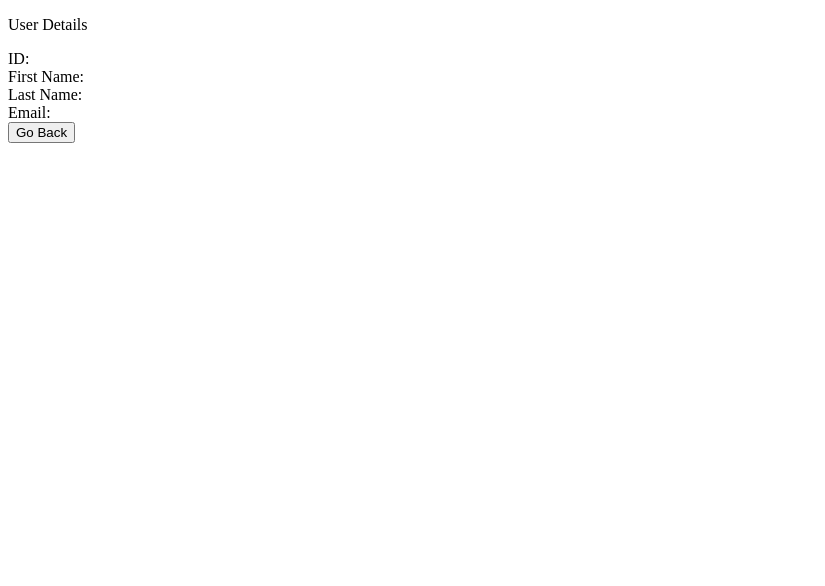
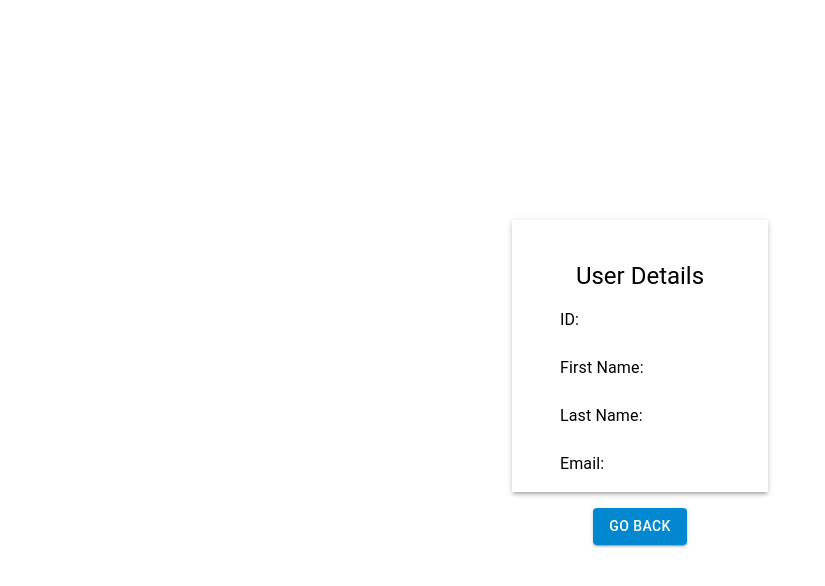
Before and after one commit to Random-Bee/Baisc_CRUD_app, a React (Create React App) app in the folder front/: page /info/1 in a window 1280 px wide. Shown: the top 586 px of the page, without its empty margins (0-825 px from the left). Built offline with nearby package versions, Linux system fonts and the light colour scheme; no server answers.

Commit message:
more css

```diff
--- a/front/src/components/addEdit/AddEdit.jsx
+++ b/front/src/components/addEdit/AddEdit.jsx
@@ -3,7 +3,7 @@ import { useNavigate, useParams, Link } from 'react-router-dom'
 import axios from 'axios'
 import { toast } from 'react-toastify'
 import './addEdit.css'
-import { Box, Container, Button, Stack, TextField, InputLabel } from '@mui/material'
+import { Box, Button, Stack, TextField} from '@mui/material'
 
 const initial = {
   fname: '',
@@ -61,7 +61,7 @@ const AddEdit = () => {
   }
 
   return (
-    <Box className='AddEdit'>
+    <Box className='AddEdit scale-up-center'>
       <form onSubmit={handleSubmit}>
         <Box>
         <Stack spacing={2} direction='column'>
--- a/front/src/components/addEdit/addEdit.css
+++ b/front/src/components/addEdit/addEdit.css
@@ -11,3 +11,29 @@
     padding: 0 20vw;
     margin-top: 1rem;
 }
+
+.scale-up-center {
+	-webkit-animation: scale-up-center 0.4s cubic-bezier(0.390, 0.575, 0.565, 1.000) both;
+	        animation: scale-up-center 0.4s cubic-bezier(0.390, 0.575, 0.565, 1.000) both;
+}
+
+ @-webkit-keyframes scale-up-center {
+    0% {
+      -webkit-transform: scale(0.5);
+              transform: scale(0.5);
+    }
+    100% {
+      -webkit-transform: scale(1);
+              transform: scale(1);
+    }
+  }
+  @keyframes scale-up-center {
+    0% {
+      -webkit-transform: scale(0.5);
+              transform: scale(0.5);
+    }
+    100% {
+      -webkit-transform: scale(1);
+              transform: scale(1);
+    }
+  }
--- a/front/src/components/get/Get.jsx
+++ b/front/src/components/get/Get.jsx
@@ -2,6 +2,7 @@ import React, {useState, useEffect} from 'react'
 import {useParams, Link} from 'react-router-dom'
 import axios from 'axios'
 import './get.css'
+import {Box, Button, Stack, Typography} from '@mui/material'
 
 const Get = () => {
 
@@ -17,22 +18,30 @@ const Get = () => {
   }, [id]);
 
   return (
-    <div className='Get'>
-      <div className="Get__card">
-        <div className="Get__card-header">
-          <p>User Details</p>
-        </div>
-        <div className="Get__container">
+    <Box className='Get slide-top'>
+      <Box className="Get__card" sx={{boxShadow:3, p:'1rem 3rem'}}>
+        <Box className="Get__card-header" align='center' sx={{m:'1.5rem 1rem 1rem 1rem'}}>
+          <Typography variant='h5' color='info'>User Details</Typography>
+        </Box>
+        <Stack spacing={3} direction='column' className="Get__container">
+          <Typography>
           ID: {user.ID}<br/>
+          </Typography>
+          <Typography>
           First Name: {user.First_Name}<br/>
+          </Typography>
+          <Typography>
           Last Name: {user.Last_Name}<br/>
+          </Typography>
+          <Typography>
           Email: {user.Email}<br/>
-        </div>
-      </div>
-      <Link to='/'>
-        <button className='Get__btn'>Go Back</button>
+          </Typography>
+        </Stack>
+      </Box>
+      <Link to='/' style={{textDecoration:'none'}}>
+        <Button variant='contained' color='info' className='Get__btn' style={{marginTop: '1rem'}}>Go Back</Button>
       </Link>
-    </div>
+    </Box>
   )
 }
 
--- a/front/src/components/get/get.css
+++ b/front/src/components/get/get.css
@@ -0,0 +1,34 @@
+.Get {
+    margin-top: 40vh;
+    display: flex;
+    flex-direction: column;
+    align-items: center;
+    justify-content: center;
+    font-family: 'Montserrat';
+}
+
+.slide-top {
+	-webkit-animation: slide-top 0.5s cubic-bezier(0.250, 0.460, 0.450, 0.940) both;
+	        animation: slide-top 0.5s cubic-bezier(0.250, 0.460, 0.450, 0.940) both;
+}
+
+ @-webkit-keyframes slide-top {
+    0% {
+      -webkit-transform: translateY(0);
+              transform: translateY(0);
+    }
+    100% {
+      -webkit-transform: translateY(-100px);
+              transform: translateY(-100px);
+    }
+  }
+  @keyframes slide-top {
+    0% {
+      -webkit-transform: translateY(0);
+              transform: translateY(0);
+    }
+    100% {
+      -webkit-transform: translateY(-100px);
+              transform: translateY(-100px);
+    }
+  }
--- a/front/src/components/home/Home.jsx
+++ b/front/src/components/home/Home.jsx
@@ -3,7 +3,7 @@ import { Link } from "react-router-dom"
 import { toast } from "react-toastify"
 import axios from "axios"
 import './home.css'
-import { Container, TableContainer, Table, TableHead, TableRow, TableCell, TableBody, Paper, Button, Box, Stack } from '@mui/material'
+import { Container, TableContainer, Table, TableHead, TableRow, TableCell, TableBody, Paper, Button, Box } from '@mui/material'
 
 const Home = () => {
   const [data, setData] = useState([]);
@@ -28,7 +28,7 @@ const Home = () => {
 
   return (
     <Container>
-      <Box className='Home' style={{padding: '1rem'}}>
+      <Box className='Home scale-up-center' style={{padding: '1rem'}}>
         <TableContainer component={Paper} sx={{ maxHeight: '400px'}} >
           <Table aria-label='User Info' stickyHeader>
             <TableHead>
@@ -53,11 +53,11 @@ const Home = () => {
                     <TableCell align='center'>
                       <Box className='btn-columns'>
                         <Link to={`/update/${item.ID}`} style={{ textDecoration: 'none' }}>
-                          <Button className='Home-btn btn-edit' variant='contained' color='secondary'>Edit</Button>
+                          <Button className='Home-btn-btn' variant='contained' color='secondary'>Edit</Button>
                         </Link>
-                        <Button className='Home-btn btn-delete' onClick={() => deleteContact(item.ID)} variant='contained' color='error'>Delete</Button>
+                        <Button className='Home-btn-btn' onClick={() => deleteContact(item.ID)} variant='contained' color='error'>Delete</Button>
                         <Link to={`/info/${item.ID}`} style={{ textDecoration: 'none' }}>
-                          <Button className='Home-btn btn-get' variant='contained'>Get</Button>
+                          <Button className='Home-btn-btn' variant='contained'>Get</Button>
                         </Link>
                       </Box>
                     </TableCell>
--- a/front/src/components/home/home.css
+++ b/front/src/components/home/home.css
@@ -15,3 +15,29 @@
     align-items: center;
     justify-content: space-around;
 }
+
+.scale-up-center {
+	-webkit-animation: scale-up-center 0.4s cubic-bezier(0.390, 0.575, 0.565, 1.000) both;
+	        animation: scale-up-center 0.4s cubic-bezier(0.390, 0.575, 0.565, 1.000) both;
+}
+
+ @-webkit-keyframes scale-up-center {
+    0% {
+      -webkit-transform: scale(0.5);
+              transform: scale(0.5);
+    }
+    100% {
+      -webkit-transform: scale(1);
+              transform: scale(1);
+    }
+  }
+  @keyframes scale-up-center {
+    0% {
+      -webkit-transform: scale(0.5);
+              transform: scale(0.5);
+    }
+    100% {
+      -webkit-transform: scale(1);
+              transform: scale(1);
+    }
+  }
```
